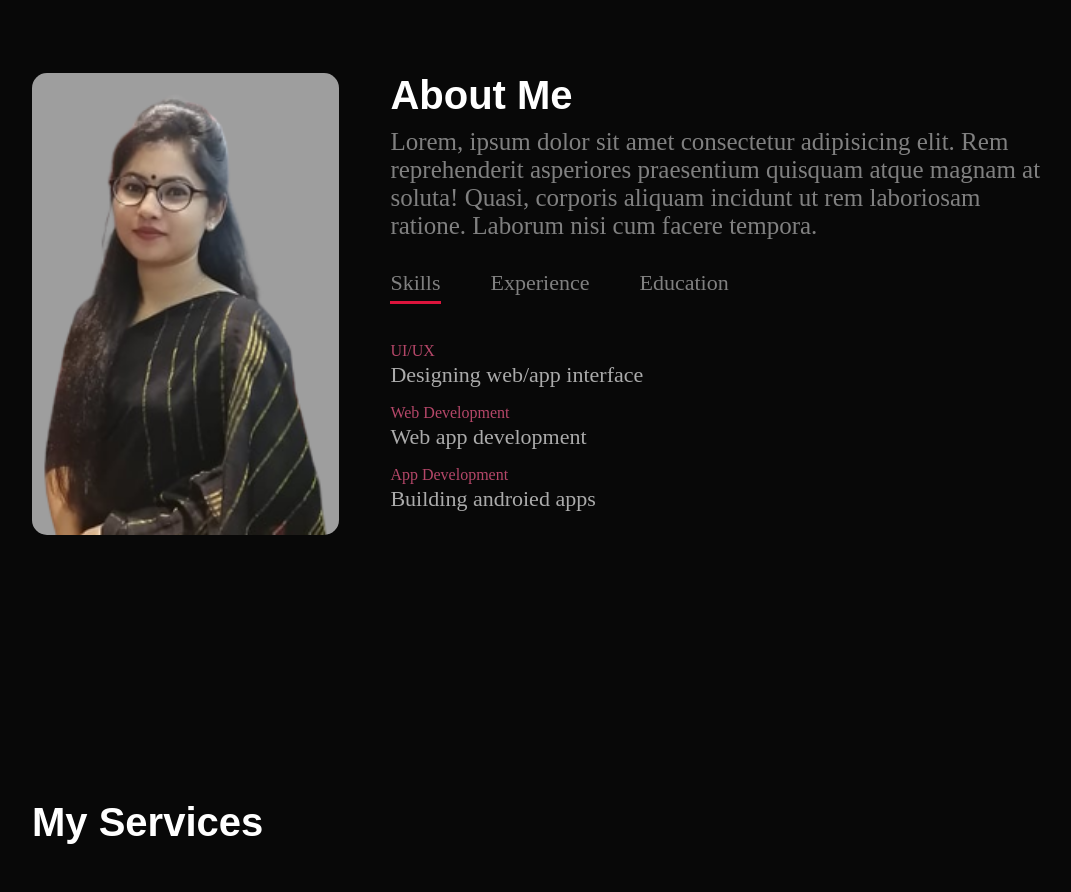
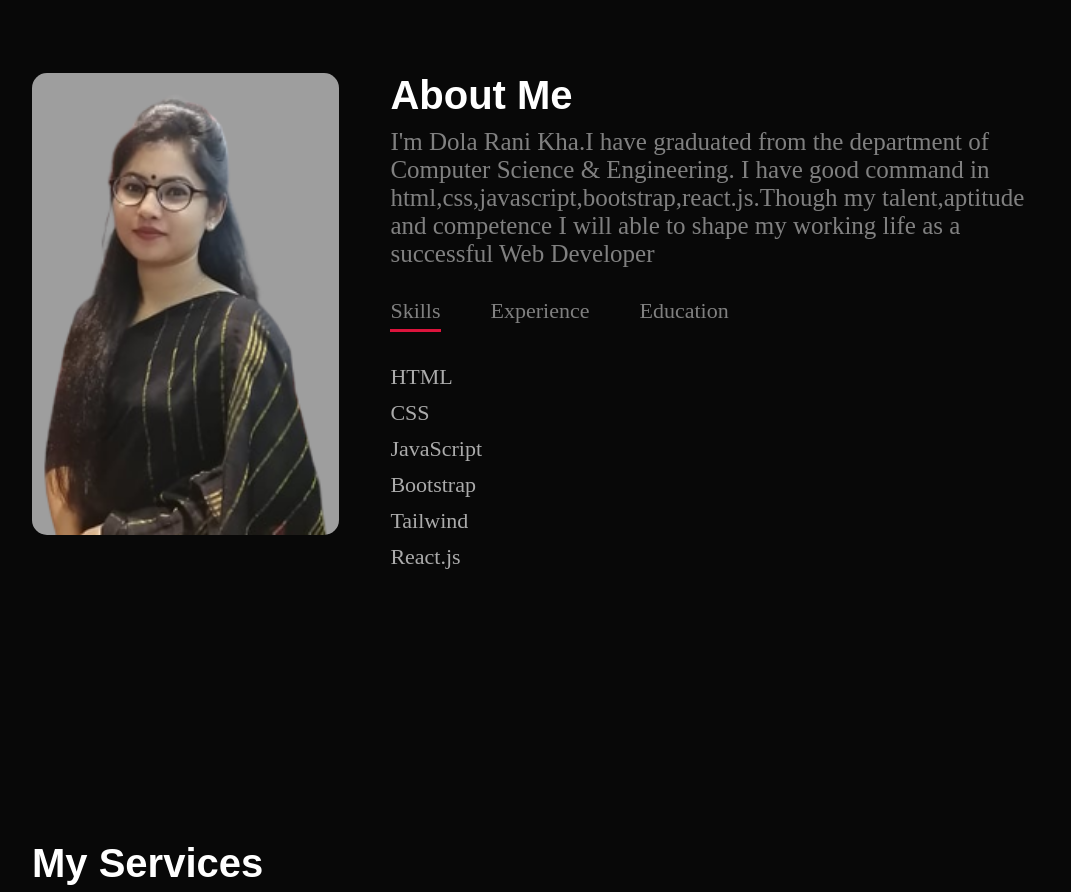
Before and after one commit to dolagithub/my-cv, a plain HTML site: page index.html in a window 1280 px wide. Shown: the part 860-1752 px from the top of the page, without its empty margins (96-1167 px from the left). Drawn offline with Linux system fonts and the light colour scheme.

Commit message:
first commit

```diff
--- a/css/style.css
+++ b/css/style.css
@@ -13,6 +13,7 @@
  body {
      background-color: #080808;
      color: #fff;
+     position: absolute;
  }
 
  .header {
@@ -41,6 +42,7 @@
      padding: 10px 10%;
      justify-content: space-between;
      display: flex;
+     top:0;
 
 
  }
@@ -142,6 +144,7 @@
      padding: 10%;
      color: #ababab;
      ;
+
  }
 
  .row {
--- a/index.html
+++ b/index.html
@@ -34,7 +34,7 @@
             <div class="main">
                 <h6>WELCOME TO MY WORLD</h6>
                 <h1>Hi, I'm Dola <br><span>Front-end Developer.</span> <br>based in BD.</h1>
-                <div class="mainbtn"><span><a class="main-btn" href="image/Dola .cv.pdf" download="">Download
+                <div class="mainbtn"><span><a class="main-btn" href="image/Dola Rani Kha.cv.pdf" download="">Download
                             CV</a></span>
                 </div>
             </div>
@@ -51,9 +51,7 @@
                     </div>
                     <div class="about-col-2">
                         <h1>About Me</h1>
-                        <p>Lorem, ipsum dolor sit amet consectetur adipisicing elit. Rem reprehenderit asperiores
-                            praesentium quisquam atque magnam at soluta! Quasi, corporis aliquam incidunt ut rem
-                            laboriosam ratione. Laborum nisi cum facere tempora.</p>
+                        <p>I'm Dola Rani Kha.I have graduated from the department of Computer Science & Engineering. I have good command in html,css,javascript,bootstrap,react.js.Though my talent,aptitude and competence I will able to shape my working life as a successful Web Developer</p>
                         <div class="about-nav">
                             <p id="prob" class="link active-link" onclick="opentab('skills')">Skills</p>
                             <p class="link" onclick="opentab('experience')">Experience</p>
@@ -61,9 +59,13 @@
                         </div>
                         <div class="tab-container active-tab" id="skills">
                             <ul>
-                                <li><span>UI/UX </span> <br>Designing web/app interface</li>
-                                <li><span>Web Development</span> <br>Web app development</li>
-                                <li><span>App Development</span> <br>Building androied apps</li>
+                               <li>HTML</li>
+                               <li>CSS</li>
+                               <li>JavaScript</li>
+                               <li>Bootstrap</li>
+                               <li>Tailwind</li>
+                               <li>React.js</li>
+
                             </ul>
                         </div>
                         <div class="tab-container" id="experience">
@@ -76,7 +78,7 @@
                         <div class="tab-container" id="education">
                             <ul>
                                 <li><span>2021-2022</span> <br>M.Sc in CSE at Islamic University</li>
-                                <li><span>2015-2019</span> <br>B.Sc in CSE at MIU</li>
+                                <li><span>2015-2019</span> <br>B.Sc in CSE at Manarat International University</li>
                             </ul>
                         </div>
                     </div>
--- a/js/main.js
+++ b/js/main.js
@@ -1,21 +1,20 @@
 function opentab(name) {
-    const links = document.getElementsByClassName('link');
-    for (const link of links) {
-        link.classList.remove('active-link');
+	const links = document.getElementsByClassName("link");
+	for (const link of links) {
+		link.classList.remove("active-link");
+	}
+	const tabs = document.getElementsByClassName("tab-container");
+	for (const tab of tabs) {
+		tab.classList.remove("active-tab");
+	}
+	event.currentTarget.classList.add("active-link");
 
-    }
-    const tabs = document.getElementsByClassName('tab-container');
-    for (const tab of tabs) {
-        tab.classList.remove('active-tab');
-    }
-    event.currentTarget.classList.add('active-link');
-
-    document.getElementById(name).classList.add('active-tab');
+	document.getElementById(name).classList.add("active-tab");
 }
-const menu = document.getElementById('sidemenu');
+const menu = document.getElementById("sidemenu");
 function showmenu() {
-    menu.style.right = '0';
+	menu.style.right = "0";
 }
 function closemenu() {
-    menu.style.right = '-150px';
+	menu.style.right = "-150px";
 }
```
Also changed, not shown: 2 other files.
